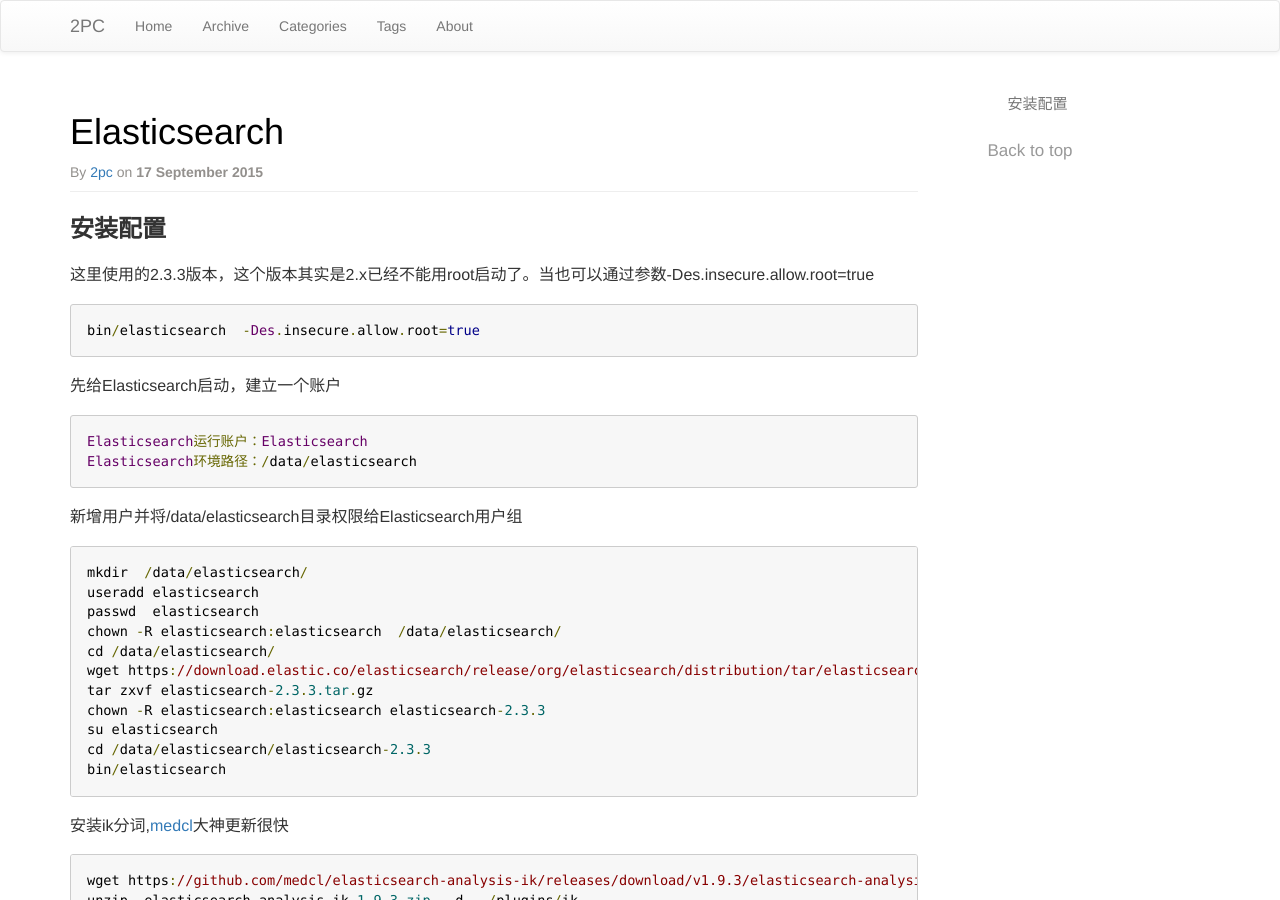
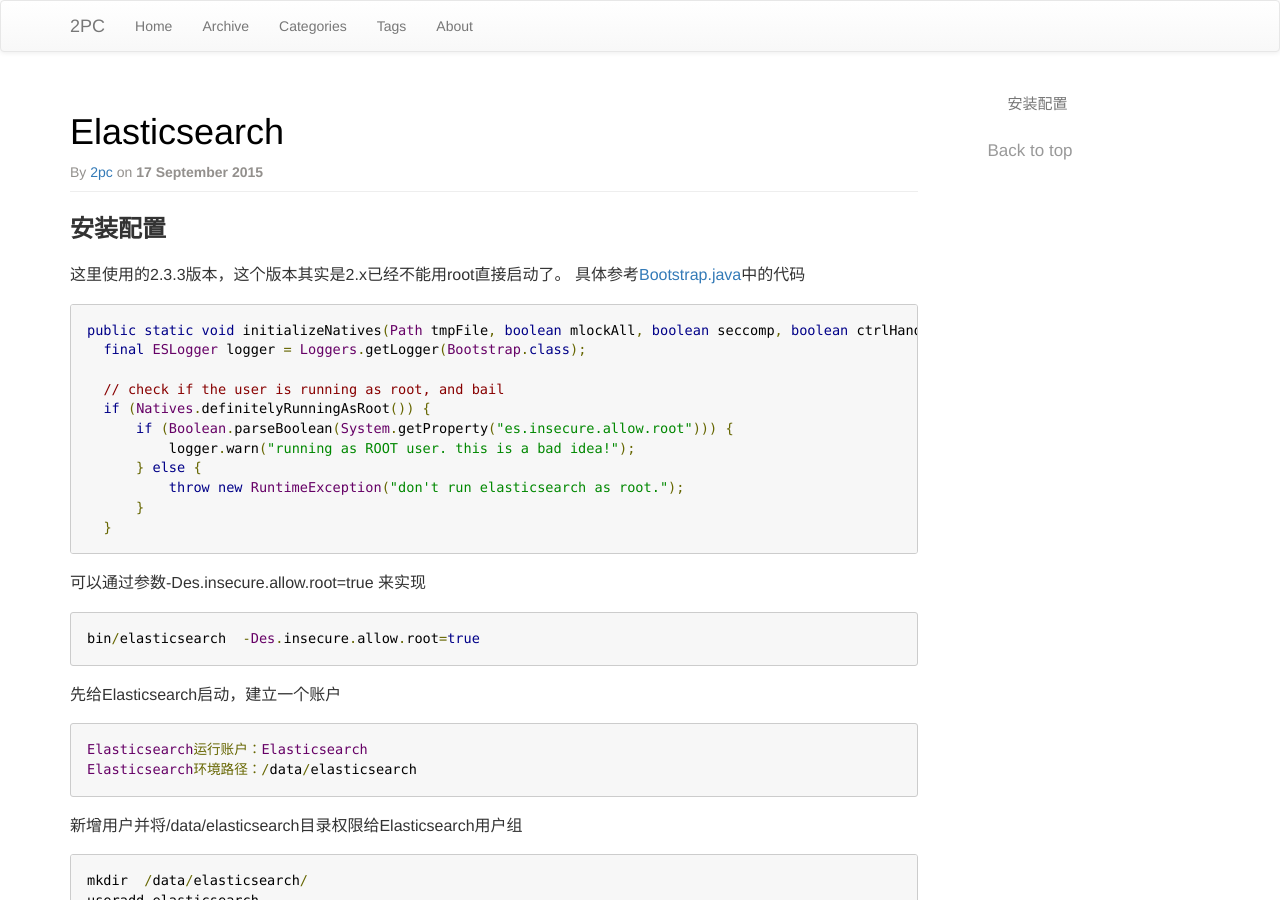
Before and after one commit to luyee/2pc.github.io, a Jekyll site: the page built from _posts/Search/2015-09-17-Elasticsearch.md, in a window 1280 px wide and 900 px high. Built offline with Jekyll 4.4.1, drawn with Linux system fonts in a browser that asks for light colours; comment, search, counter and statistics services are not loaded.

Commit message:
Update 2015-09-17-Elasticsearch.md

````diff
--- a/_posts/Search/2015-09-17-Elasticsearch.md
+++ b/_posts/Search/2015-09-17-Elasticsearch.md
@@ -8,7 +8,23 @@ tags: ["distributed","Search","Elasticsearch"]
 ---
 
 ### 安装配置
-这里使用的2.3.3版本，这个版本其实是2.x已经不能用root启动了。当也可以通过参数-Des.insecure.allow.root=true
+这里使用的2.3.3版本，这个版本其实是2.x已经不能用root直接启动了。
+具体参考[Bootstrap.java](https://github.com/elastic/elasticsearch/blob/93de1ed6068e8e9f35897f623efe00aa3cfafeea/core/src/main/java/org/elasticsearch/bootstrap/Bootstrap.java#L89)中的代码
+
+```
+public static void initializeNatives(Path tmpFile, boolean mlockAll, boolean seccomp, boolean ctrlHandler) {
+  final ESLogger logger = Loggers.getLogger(Bootstrap.class);
+
+  // check if the user is running as root, and bail
+  if (Natives.definitelyRunningAsRoot()) {
+      if (Boolean.parseBoolean(System.getProperty("es.insecure.allow.root"))) {
+          logger.warn("running as ROOT user. this is a bad idea!");
+      } else {
+          throw new RuntimeException("don't run elasticsearch as root.");
+      }
+  }
+```
+可以通过参数-Des.insecure.allow.root=true 来实现
 ```
 bin/elasticsearch  -Des.insecure.allow.root=true
 ```
````
